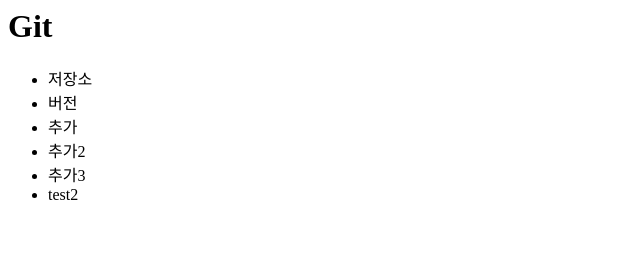
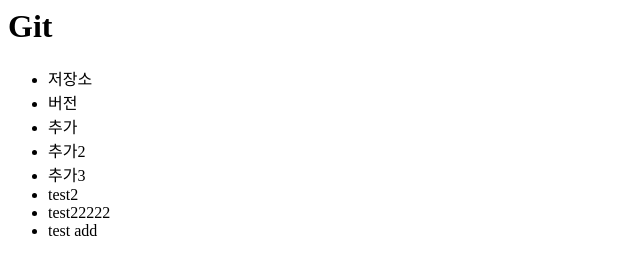
Before and after one commit to DustinHJChoi/opentutorials, a plain HTML site: page index.html in a window 1280 px wide. Shown: the whole page, without its empty margins (0-640 px from the left). Drawn offline with Linux system fonts and the light colour scheme.

Commit message:
<li>test add more

```diff
--- a/index.html
+++ b/index.html
@@ -14,6 +14,8 @@
 			<li>추가2</li>
 			<li>추가3</li>
 			<li>test2</li>
+			<li>test22222</li>
+			<li>test add</li>
 		</ul>
 
 	</body>
```
